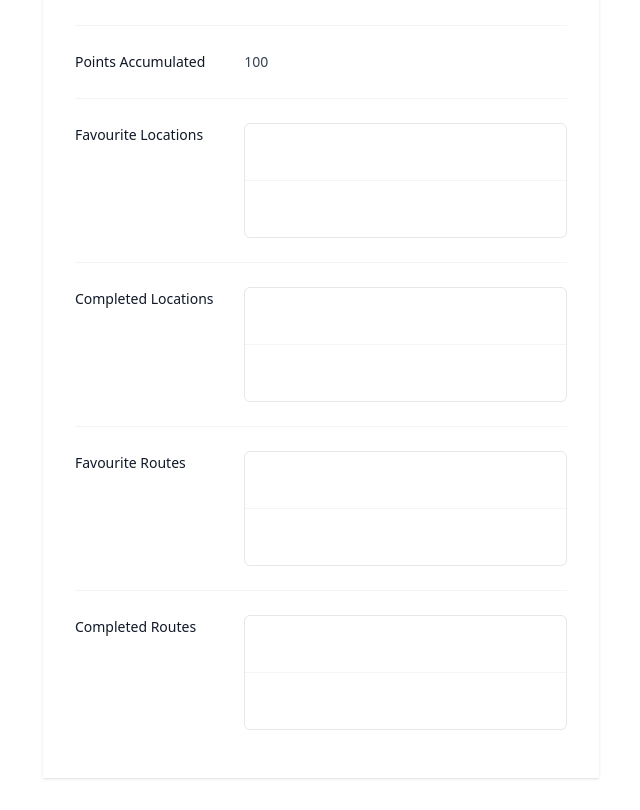
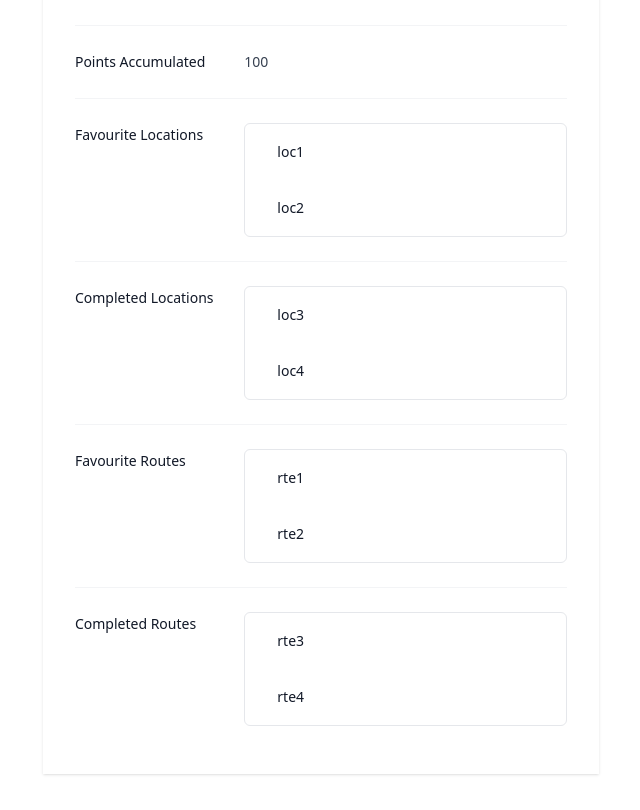
Before and after one commit to JustinPeng13/RaceSG, a Next.js app: page /profile in a window 1280 px wide. Shown: the part 324-1134 px from the top of the page, without its empty margins (319-959 px from the left). Built offline with nearby package versions, Linux system fonts and the light colour scheme.

Commit message:
Fix display of array values links

```diff
--- a/src/pages/locations/index.tsx
+++ b/src/pages/locations/index.tsx
@@ -23,8 +23,8 @@ export default function Locations() {
   return (
     <ul role="list" className="divide-y divide-gray-100">
       {locArray.map((loc) => (
-        <li key={loc.id} className="flex justify-between gap-x-6 py-5">
-          <Link href={`/locations/${loc.id}`}>
+        <Link key={loc.id} href={`/locations/${loc.id}`}>
+          <li className="flex justify-between gap-x-6 py-5">
             <div className="flex gap-x-4">
               <div className="min-w-0 flex-auto">
                 <p className="text-lg font-semibold leading-6 text-gray-900">
@@ -35,8 +35,8 @@ export default function Locations() {
                 </p>
               </div>
             </div>
-          </Link>
-        </li>
+          </li>
+        </Link>
       ))}
     </ul>
   );
--- a/src/pages/profile.tsx
+++ b/src/pages/profile.tsx
@@ -61,18 +61,15 @@ export default function Profile() {
             >
               {user.favouriteLocationIds.map((id) => {
                 return (
-                  <li
-                    key={id}
-                    className="flex items-center justify-between py-4 pl-4 pr-5 text-sm leading-6"
-                  >
-                    <Link href={`/locations/${id}`}>
+                  <Link key={id} href={`/locations/${id}`}>
+                    <li className="flex items-center justify-between py-4 pl-4 pr-5 text-sm leading-6">
                       <div className="flex w-0 flex-1 items-center">
                         <div className="ml-4 flex min-w-0 flex-1 gap-2">
                           <span className="truncate font-medium">{id}</span>
                         </div>
                       </div>
-                    </Link>
-                  </li>
+                    </li>
+                  </Link>
                 );
               })}
             </ul>
@@ -89,18 +86,15 @@ export default function Profile() {
             >
               {user.completedLocationIds.map((id) => {
                 return (
-                  <li
-                    key={id}
-                    className="flex items-center justify-between py-4 pl-4 pr-5 text-sm leading-6"
-                  >
-                    <Link href={`/locations/${id}`}>
+                  <Link key={id} href={`/locations/${id}`}>
+                    <li className="flex items-center justify-between py-4 pl-4 pr-5 text-sm leading-6">
                       <div className="flex w-0 flex-1 items-center">
                         <div className="ml-4 flex min-w-0 flex-1 gap-2">
                           <span className="truncate font-medium">{id}</span>
                         </div>
                       </div>
-                    </Link>
-                  </li>
+                    </li>
+                  </Link>
                 );
               })}
             </ul>
@@ -117,18 +111,15 @@ export default function Profile() {
             >
               {user.favouriteRouteIds.map((id) => {
                 return (
-                  <li
-                    key={id}
-                    className="flex items-center justify-between py-4 pl-4 pr-5 text-sm leading-6"
-                  >
-                    <Link href={`/routes/${id}`}>
+                  <Link key={id} href={`/routes/${id}`}>
+                    <li className="flex items-center justify-between py-4 pl-4 pr-5 text-sm leading-6">
                       <div className="flex w-0 flex-1 items-center">
                         <div className="ml-4 flex min-w-0 flex-1 gap-2">
                           <span className="truncate font-medium">{id}</span>
                         </div>
                       </div>
-                    </Link>
-                  </li>
+                    </li>
+                  </Link>
                 );
               })}
             </ul>
@@ -145,18 +136,15 @@ export default function Profile() {
             >
               {user.completedRouteIds.map((id) => {
                 return (
-                  <li
-                    key={id}
-                    className="flex items-center justify-between py-4 pl-4 pr-5 text-sm leading-6"
-                  >
-                    <Link href={`/routes/${id}`}>
+                  <Link key={id} href={`/routes/${id}`}>
+                    <li className="flex items-center justify-between py-4 pl-4 pr-5 text-sm leading-6">
                       <div className="flex w-0 flex-1 items-center">
                         <div className="ml-4 flex min-w-0 flex-1 gap-2">
                           <span className="truncate font-medium">{id}</span>
                         </div>
                       </div>
-                    </Link>
-                  </li>
+                    </li>
+                  </Link>
                 );
               })}
             </ul>
--- a/src/pages/routes/[id].tsx
+++ b/src/pages/routes/[id].tsx
@@ -44,18 +44,15 @@ const Route = () => {
             >
               {rte.locationIds.map((id) => {
                 return (
-                  <li
-                    key={id}
-                    className="flex items-center justify-between py-4 pl-4 pr-5 text-sm leading-6"
-                  >
-                    <Link href={`/locations/${id}`}>
+                  <Link key={id} href={`/locations/${id}`}>
+                    <li className="flex items-center justify-between py-4 pl-4 pr-5 text-sm leading-6">
                       <div className="flex w-0 flex-1 items-center">
                         <div className="ml-4 flex min-w-0 flex-1 gap-2">
                           <span className="truncate font-medium">{id}</span>
                         </div>
                       </div>
-                    </Link>
-                  </li>
+                    </li>
+                  </Link>
                 );
               })}
             </ul>
--- a/src/pages/routes/index.tsx
+++ b/src/pages/routes/index.tsx
@@ -20,7 +20,7 @@ export default function Routes() {
     <ul role="list" className="divide-y divide-gray-100">
       {rteArray.map((rte) => (
         <Link key={rte.id} href={`/routes/${rte.id}`}>
-          <li key={rte.id} className="flex justify-between gap-x-6 py-5">
+          <li className="flex justify-between gap-x-6 py-5">
             <div className="flex gap-x-4">
               <div className="min-w-0 flex-auto">
                 <p className="text-lg font-semibold leading-6 text-gray-900">
```
